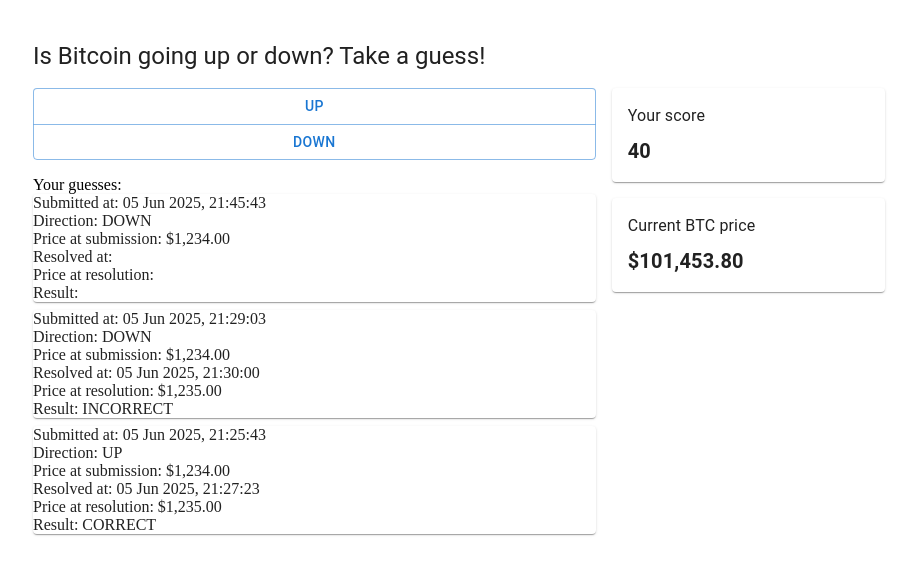
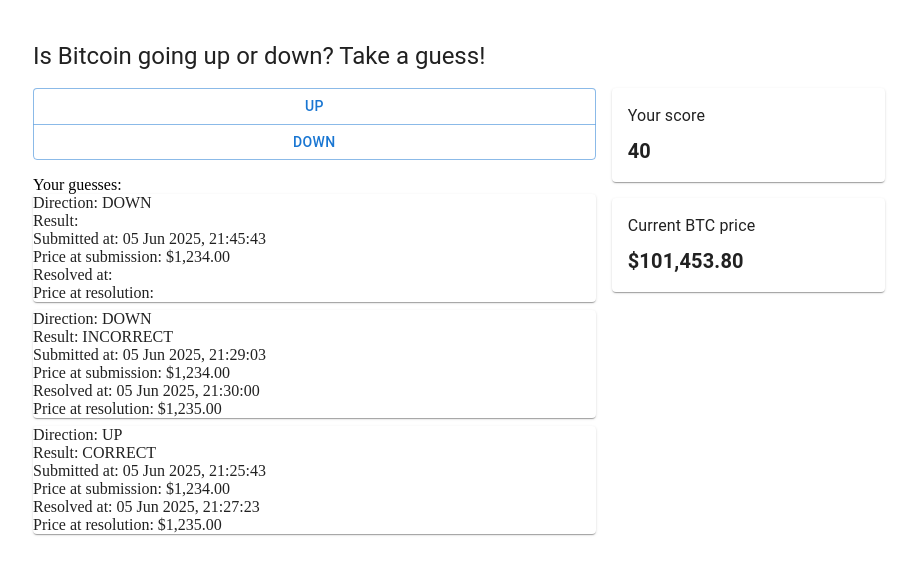
Before and after one commit to Iguana9735/place-your-bets, a React (Vite) app in the folder frontend/: page / in a window 1280 px wide. Shown: the top 574 px of the page, without its empty margins (181-1098 px from the left). Built offline with nearby package versions, Linux system fonts and the light colour scheme.

Commit message:
Extract GuessItem to its own file

```diff
--- /dev/null
+++ b/frontend/src/components/GuessItem.tsx
@@ -0,0 +1,15 @@
+import {Paper} from "@mui/material";
+import type {Guess} from "../model/model.ts";
+import {formatInstant, formatMoney} from "../utils/formatters.ts";
+
+
+export default function GuessItem({guess}: { guess: Guess }) {
+    return <Paper>
+        <div>Direction: {guess.direction}</div>
+        <div>Result: {guess.result}</div>
+        <div>Submitted at: {formatInstant(guess.submittedAt)}</div>
+        <div>Price at submission: {formatMoney(guess.priceAtSubmission)}</div>
+        <div>Resolved at: {guess.resolvedAt ? formatInstant(guess.resolvedAt) : ""}</div>
+        <div>Price at resolution: {guess.priceAtResolution ? formatMoney(guess.priceAtResolution) : ""}</div>
+    </Paper>
+}
--- a/frontend/src/components/GuessList.tsx
+++ b/frontend/src/components/GuessList.tsx
@@ -1,8 +1,8 @@
-import {Box, Paper, Stack} from "@mui/material";
+import {Box, Stack} from "@mui/material";
 import type {Guess} from "../model/model.ts";
-import {formatInstant, formatMoney} from "../utils/formatters.ts";
+import GuessItem from "./GuessItem.tsx";
 
-function GuessList() {
+export default function GuessList() {
 
     const guesses: Guess[] = [
         {
@@ -43,16 +43,3 @@
         </Box>
     )
 }
-
-const GuessItem = ({guess}: { guess: Guess }) => {
-    return <Paper>
-        <div>Submitted at: {formatInstant(guess.submittedAt)}</div>
-        <div>Direction: {guess.direction}</div>
-        <div>Price at submission: {formatMoney(guess.priceAtSubmission)}</div>
-        <div>Resolved at: {guess.resolvedAt ? formatInstant(guess.resolvedAt) : ""}</div>
-        <div>Price at resolution: {guess.priceAtResolution ? formatMoney(guess.priceAtResolution) : ""}</div>
-        <div>Result: {guess.result}</div>
-    </Paper>
-}
-
-export default GuessList
```
